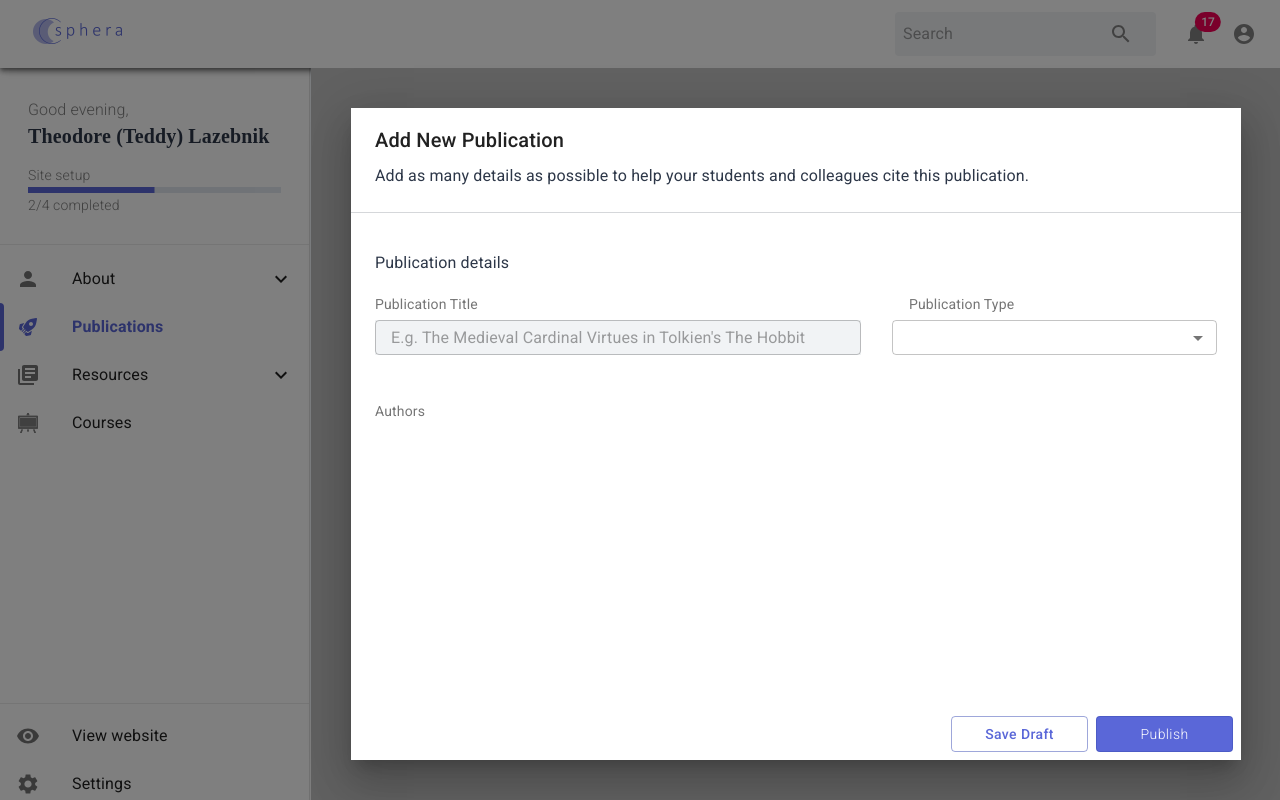
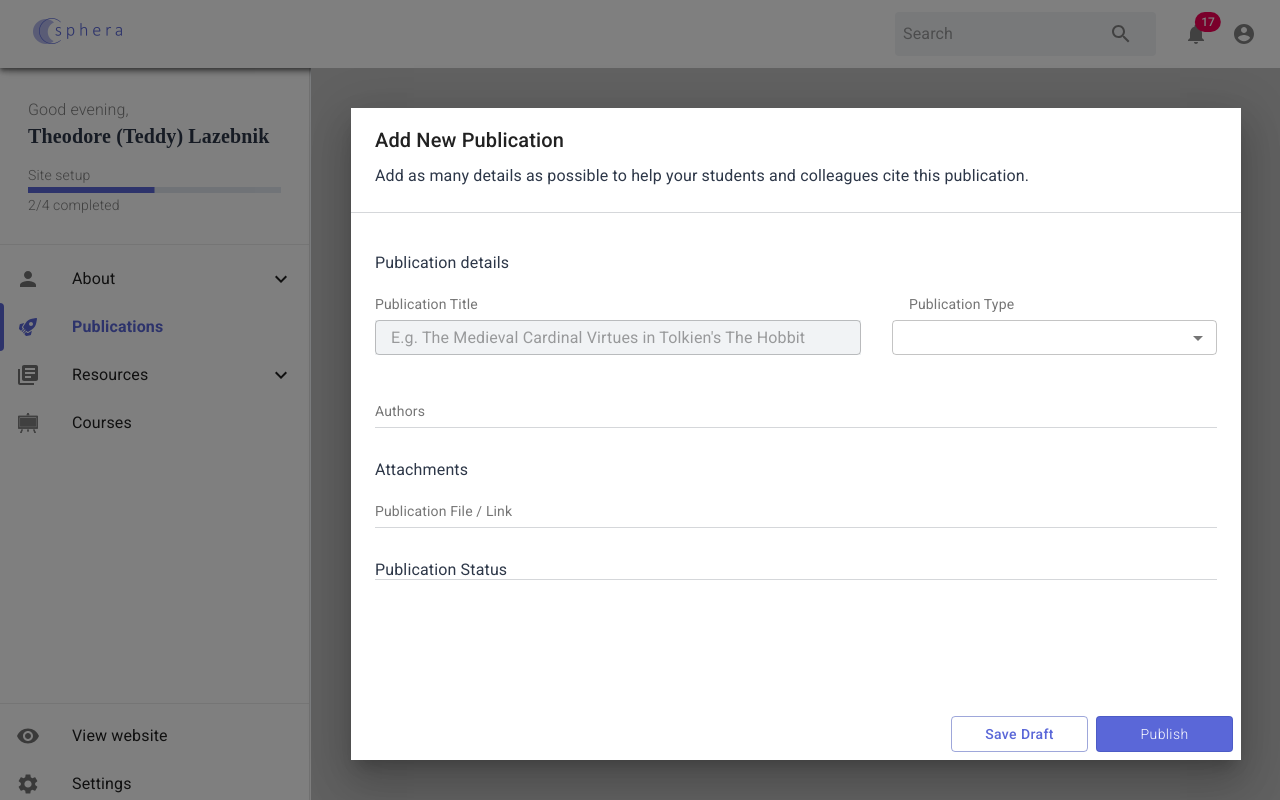
Before and after one commit to lecture-developer/lecture_website_app_generator_frontend, a React (Create React App) app in the folder sphera/: page /edit-panel/publications in a window 1280 px wide. Both pictures are taken after a click on the button "NEW PUBLICATION". Built offline with nearby package versions, Linux system fonts and the light colour scheme.

Commit message:
added some placeholder JSX

```diff
--- a/sphera/src/editPanel/Publications/components/NewPublication/HorizoontalRule.jsx
+++ b/sphera/src/editPanel/Publications/components/NewPublication/HorizoontalRule.jsx
@@ -1,5 +1,17 @@
 import React from 'react';
 
-export default function HorizontalRule(props) {
+export function HorizontalRule() {
     return <div style={{width: '100%', borderBottom: '1px solid rgba(45, 55, 72, 0.2)'}}></div>;
 }
+
+export function InnerHorizontalRule() {
+    return (
+        <div
+            style={{
+                width: '100%',
+                borderBottom: '1px solid rgba(45, 55, 72, 0.2)',
+                marginRight: '32px',
+            }}>
+        </div>
+    );
+}
--- a/sphera/src/editPanel/Publications/components/NewPublication/NewPublication.jsx
+++ b/sphera/src/editPanel/Publications/components/NewPublication/NewPublication.jsx
@@ -1,16 +1,14 @@
 import React, { useState } from 'react';
 import styles from './NewPublication.module.css';
-import {withStyles, makeStyles} from "@material-ui/core/styles";
-import Button from "@material-ui/core/Button";
+import { makeStyles } from "@material-ui/core/styles";
 import Dialog from '@material-ui/core/Dialog';
 import DialogActions from '@material-ui/core/DialogActions';
 import DialogContent from '@material-ui/core/DialogContent';
 import DialogContentText from '@material-ui/core/DialogContentText';
 import DialogTitle from '@material-ui/core/DialogTitle';
-import HorizontalRule from './HorizoontalRule';
+import { HorizontalRule, InnerHorizontalRule } from './HorizoontalRule';
 import NewPubBtn from './NewPubBtn';
 import PubDetailsSection from './PubDetailsSection';
-import {purple} from "@material-ui/core/colors";
 import { SaveDraftBtn } from './SaveDraftBtn';
 import { PublishBtn } from './PublishBtn';
 
@@ -73,10 +71,22 @@ export const NewPublication = (props) => {
         <HorizontalRule />
         <DialogContent>
           <DialogContentText id="new-publication-dialog-description">
+            {/* PUBLICATION DETAILS */}
             <PubDetailsSection
               title={title}
               selectedType={selectedType}
             />
+            <InnerHorizontalRule />
+
+            {/* ATTACHMENTS  */}
+            <div className={styles.sectionTitle}>Attachments</div>
+            <div className={styles.labelsRow}>Publication File / Link</div>
+            <InnerHorizontalRule />
+
+            {/* PUBLICATION STATUS */}
+            <div className={styles.sectionTitle}>Publication Status</div>
+            <InnerHorizontalRule />
+
           </DialogContentText>
         </DialogContent>
         <DialogActions>
--- a/sphera/src/editPanel/Publications/components/NewPublication/PubDetailsSection.jsx
+++ b/sphera/src/editPanel/Publications/components/NewPublication/PubDetailsSection.jsx
@@ -32,7 +32,7 @@ const StyledSelectField = withStyles((theme) => ({
 }))(Select);
 
 // PUBLICATION DETAILS SECTION
-export const PubDetailsSection = (props /* title, type, authors */) => {
+export const PubDetailsSection = (props) => {
     const [title, setTitle] = useState(props.title);
     const [selectedType, setSelectedType] = useState(props.selectedType);
 
@@ -76,7 +76,7 @@ export const PubDetailsSection = (props /* title, type, authors */) => {
             </div>
 
             {/* AUTHORS */}
-            <div className={styles.labelsRow}>{/* Authors */}
+            <div className={styles.labelsRow}>
                 <div className={styles.authorsCell}>Authors</div>
             </div>
         </>
```
